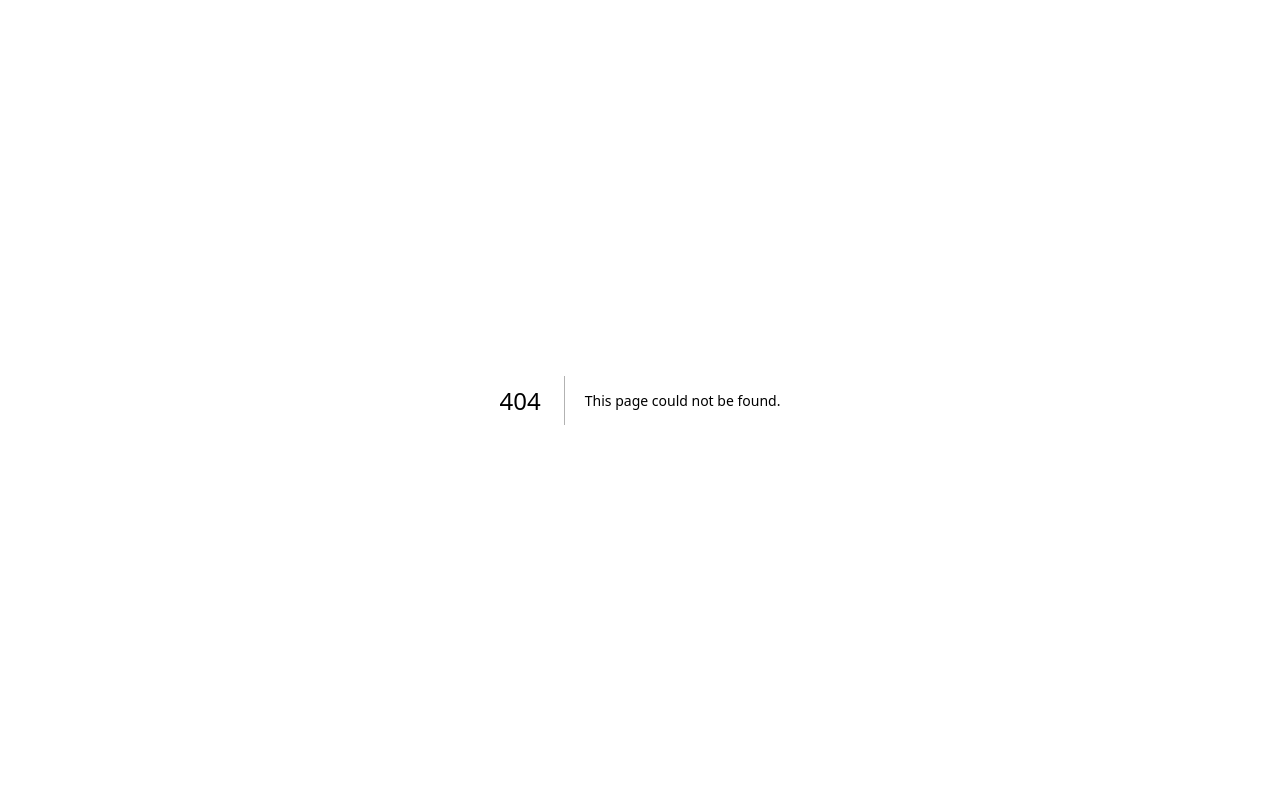
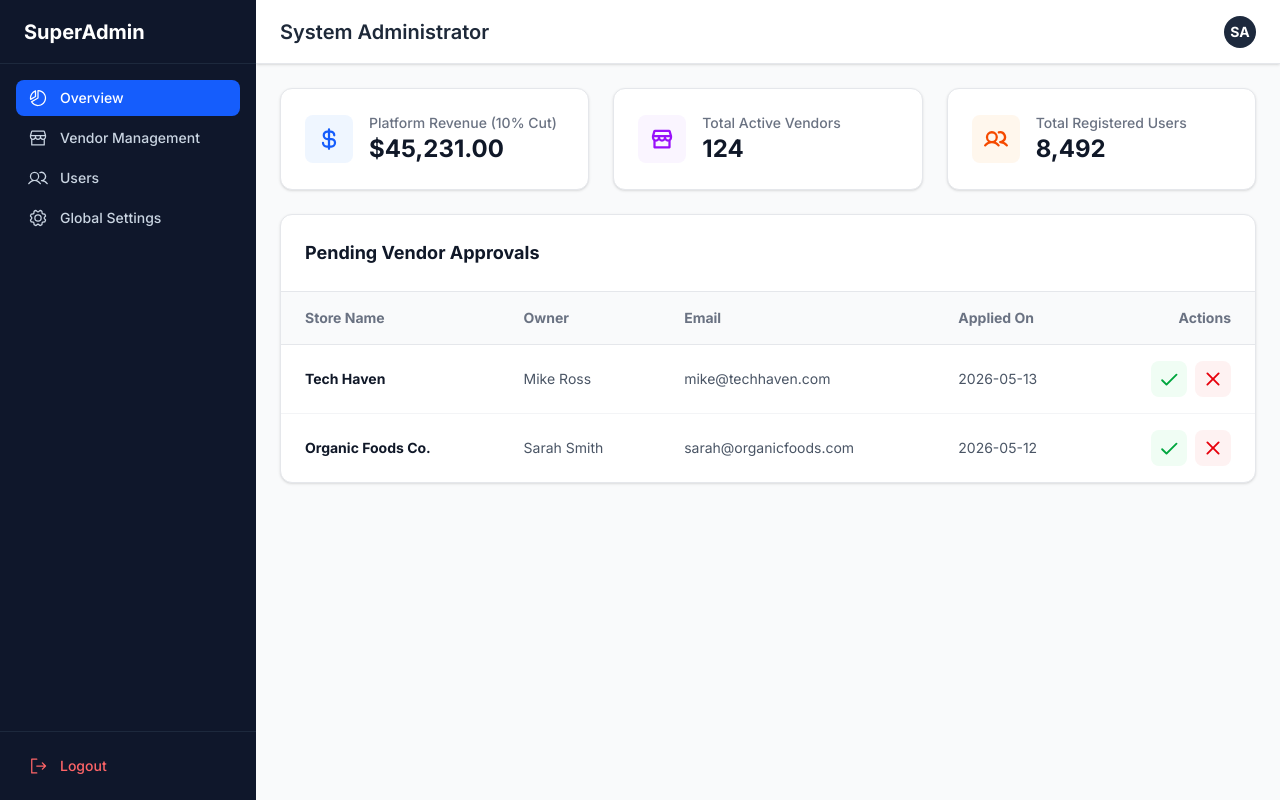
Before and after one commit to Adnan-Sarkar/multi-vendor-ecommerce, a Next.js app in the folder frontend/: page /admin in a window 1280 px wide. Before the commit this address had no page. Built offline with nearby package versions, Linux system fonts and the light colour scheme.

Commit message:
feat: implement admin dashboard with vendor approval and layout

```diff
--- /dev/null
+++ b/frontend/src/app/(admin)/admin/components/VendorApprovalTable.tsx
@@ -0,0 +1,78 @@
+"use client";
+
+import { VendorApplication } from "@/services/adminService";
+import { Check, X } from "@phosphor-icons/react";
+
+interface VendorApprovalTableProps {
+  applications: VendorApplication[];
+}
+
+export function VendorApprovalTable({ applications }: VendorApprovalTableProps) {
+  const handleApprove = (id: string) => {
+    if (confirm("Approve this vendor application?")) {
+      console.log("Approved vendor:", id);
+    }
+  };
+
+  const handleReject = (id: string) => {
+    if (confirm("Reject this vendor application?")) {
+      console.log("Rejected vendor:", id);
+    }
+  };
+
+  return (
+    <div className="bg-white rounded-xl border border-gray-200 overflow-hidden shadow-sm">
+      <div className="p-6 border-b border-gray-200">
+        <h2 className="text-lg font-bold text-gray-900">Pending Vendor Approvals</h2>
+      </div>
+      <div className="overflow-x-auto">
+        <table className="w-full text-left text-sm text-gray-600">
+          <thead className="bg-gray-50 text-gray-500 font-medium border-b border-gray-200">
+            <tr>
+              <th className="px-6 py-4">Store Name</th>
+              <th className="px-6 py-4">Owner</th>
+              <th className="px-6 py-4">Email</th>
+              <th className="px-6 py-4">Applied On</th>
+              <th className="px-6 py-4 text-right">Actions</th>
+            </tr>
+          </thead>
+          <tbody className="divide-y divide-gray-100">
+            {applications.map((app) => (
+              <tr key={app.id} className="hover:bg-gray-50 transition-colors">
+                <td className="px-6 py-4 font-bold text-gray-900">{app.storeName}</td>
+                <td className="px-6 py-4">{app.ownerName}</td>
+                <td className="px-6 py-4">{app.email}</td>
+                <td className="px-6 py-4">{app.appliedDate}</td>
+                <td className="px-6 py-4 text-right">
+                  <div className="flex items-center justify-end gap-2">
+                    <button
+                      onClick={() => handleApprove(app.id)}
+                      title="Approve Vendor"
+                      className="p-2 text-green-600 bg-green-50 hover:bg-green-100 rounded-lg transition-colors"
+                    >
+                      <Check size={20} weight="bold" />
+                    </button>
+                    <button
+                      onClick={() => handleReject(app.id)}
+                      title="Reject Vendor"
+                      className="p-2 text-red-600 bg-red-50 hover:bg-red-100 rounded-lg transition-colors"
+                    >
+                      <X size={20} weight="bold" />
+                    </button>
+                  </div>
+                </td>
+              </tr>
+            ))}
+            {applications.length === 0 && (
+              <tr>
+                <td colSpan={5} className="px-6 py-12 text-center text-gray-500">
+                  No pending vendor applications.
+                </td>
+              </tr>
+            )}
+          </tbody>
+        </table>
+      </div>
+    </div>
+  );
+}
--- /dev/null
+++ b/frontend/src/app/(admin)/admin/loading.tsx
@@ -0,0 +1,12 @@
+export default function AdminLoading() {
+  return (
+    <div className="space-y-6">
+      <div className="grid grid-cols-1 md:grid-cols-3 gap-6">
+        {[1, 2, 3].map(i => (
+          <div key={i} className="h-28 bg-white rounded-xl border border-gray-200 shadow-sm animate-pulse" />
+        ))}
+      </div>
+      <div className="h-64 bg-white rounded-xl border border-gray-200 shadow-sm animate-pulse" />
+    </div>
+  );
+}
--- /dev/null
+++ b/frontend/src/app/(admin)/admin/page.tsx
@@ -0,0 +1,43 @@
+import { getPendingVendorApplications } from "@/services/adminService";
+import { VendorApprovalTable } from "./components/VendorApprovalTable";
+import { Users, Storefront, CurrencyDollar } from "@phosphor-icons/react/dist/ssr";
+
+export default async function AdminDashboardPage() {
+  const applications = await getPendingVendorApplications();
+
+  return (
+    <div className="space-y-6">
+      <div className="grid grid-cols-1 md:grid-cols-3 gap-6">
+        <div className="bg-white rounded-xl p-6 border border-gray-200 shadow-sm flex items-center gap-4 hover:shadow-md transition-shadow">
+          <div className="h-12 w-12 rounded-lg bg-blue-50 text-blue-600 flex items-center justify-center">
+            <CurrencyDollar size={24} weight="bold" />
+          </div>
+          <div>
+            <p className="text-sm font-medium text-gray-500">Platform Revenue (10% Cut)</p>
+            <h3 className="text-2xl font-bold text-gray-900">$45,231.00</h3>
+          </div>
+        </div>
+        <div className="bg-white rounded-xl p-6 border border-gray-200 shadow-sm flex items-center gap-4 hover:shadow-md transition-shadow">
+          <div className="h-12 w-12 rounded-lg bg-purple-50 text-purple-600 flex items-center justify-center">
+            <Storefront size={24} weight="bold" />
+          </div>
+          <div>
+            <p className="text-sm font-medium text-gray-500">Total Active Vendors</p>
+            <h3 className="text-2xl font-bold text-gray-900">124</h3>
+          </div>
+        </div>
+        <div className="bg-white rounded-xl p-6 border border-gray-200 shadow-sm flex items-center gap-4 hover:shadow-md transition-shadow">
+          <div className="h-12 w-12 rounded-lg bg-orange-50 text-orange-600 flex items-center justify-center">
+            <Users size={24} weight="bold" />
+          </div>
+          <div>
+            <p className="text-sm font-medium text-gray-500">Total Registered Users</p>
+            <h3 className="text-2xl font-bold text-gray-900">8,492</h3>
+          </div>
+        </div>
+      </div>
+
+      <VendorApprovalTable applications={applications} />
+    </div>
+  );
+}
--- /dev/null
+++ b/frontend/src/app/(admin)/layout.tsx
@@ -0,0 +1,53 @@
+import Link from "next/link";
+import { Users, Storefront, ChartPieSlice, Gear, SignOut } from "@phosphor-icons/react/dist/ssr";
+
+export default function AdminLayout({ children }: { children: React.ReactNode }) {
+  return (
+    <div className="flex h-screen bg-gray-50 text-gray-900">
+      <aside className="w-64 bg-slate-900 text-slate-300 flex flex-col">
+        <div className="h-16 flex items-center px-6 border-b border-slate-800">
+          <span className="text-xl font-bold text-white">SuperAdmin</span>
+        </div>
+        <nav className="flex-1 p-4 space-y-1 overflow-y-auto">
+          <Link href="/admin" className="flex items-center gap-3 px-3 py-2 text-sm font-medium rounded-lg bg-blue-600 text-white">
+            <ChartPieSlice size={20} />
+            Overview
+          </Link>
+          <Link href="/admin/vendors" className="flex items-center gap-3 px-3 py-2 text-sm font-medium rounded-lg hover:bg-slate-800 hover:text-white transition-colors">
+            <Storefront size={20} />
+            Vendor Management
+          </Link>
+          <Link href="/admin/users" className="flex items-center gap-3 px-3 py-2 text-sm font-medium rounded-lg hover:bg-slate-800 hover:text-white transition-colors">
+            <Users size={20} />
+            Users
+          </Link>
+          <Link href="/admin/settings" className="flex items-center gap-3 px-3 py-2 text-sm font-medium rounded-lg hover:bg-slate-800 hover:text-white transition-colors">
+            <Gear size={20} />
+            Global Settings
+          </Link>
+        </nav>
+        <div className="p-4 border-t border-slate-800">
+          <button className="flex w-full items-center gap-3 px-3 py-2 text-sm font-medium rounded-lg text-red-400 hover:bg-red-500/10 transition-colors">
+            <SignOut size={20} />
+            Logout
+          </button>
+        </div>
+      </aside>
+
+      <div className="flex-1 flex flex-col overflow-hidden">
+        <header className="h-16 bg-white border-b border-gray-200 flex items-center justify-between px-6 shadow-sm">
+          <h1 className="text-xl font-semibold text-gray-800">System Administrator</h1>
+          <div className="flex items-center gap-4">
+            <div className="h-8 w-8 rounded-full bg-slate-800 text-white flex items-center justify-center font-bold text-sm">
+              SA
+            </div>
+          </div>
+        </header>
+
+        <main className="flex-1 overflow-y-auto p-6">
+          {children}
+        </main>
+      </div>
+    </div>
+  );
+}
--- /dev/null
+++ b/frontend/src/services/adminService.ts
@@ -0,0 +1,21 @@
+const delay = (ms: number) => new Promise((resolve) => setTimeout(resolve, ms));
+
+export interface VendorApplication {
+  id: string;
+  storeName: string;
+  ownerName: string;
+  email: string;
+  appliedDate: string;
+  status: 'Pending' | 'Approved' | 'Rejected';
+}
+
+const mockApplications: VendorApplication[] = [
+  { id: 'APP-001', storeName: 'Tech Haven', ownerName: 'Mike Ross', email: 'mike@techhaven.com', appliedDate: '2026-05-13', status: 'Pending' },
+  { id: 'APP-002', storeName: 'Organic Foods Co.', ownerName: 'Sarah Smith', email: 'sarah@organicfoods.com', appliedDate: '2026-05-12', status: 'Pending' },
+  { id: 'APP-003', storeName: 'Sneaker City', ownerName: 'James Bond', email: 'james@sneakercity.com', appliedDate: '2026-05-10', status: 'Approved' },
+];
+
+export async function getPendingVendorApplications(): Promise<VendorApplication[]> {
+  await delay(1000);
+  return mockApplications.filter(app => app.status === 'Pending');
+}
```
